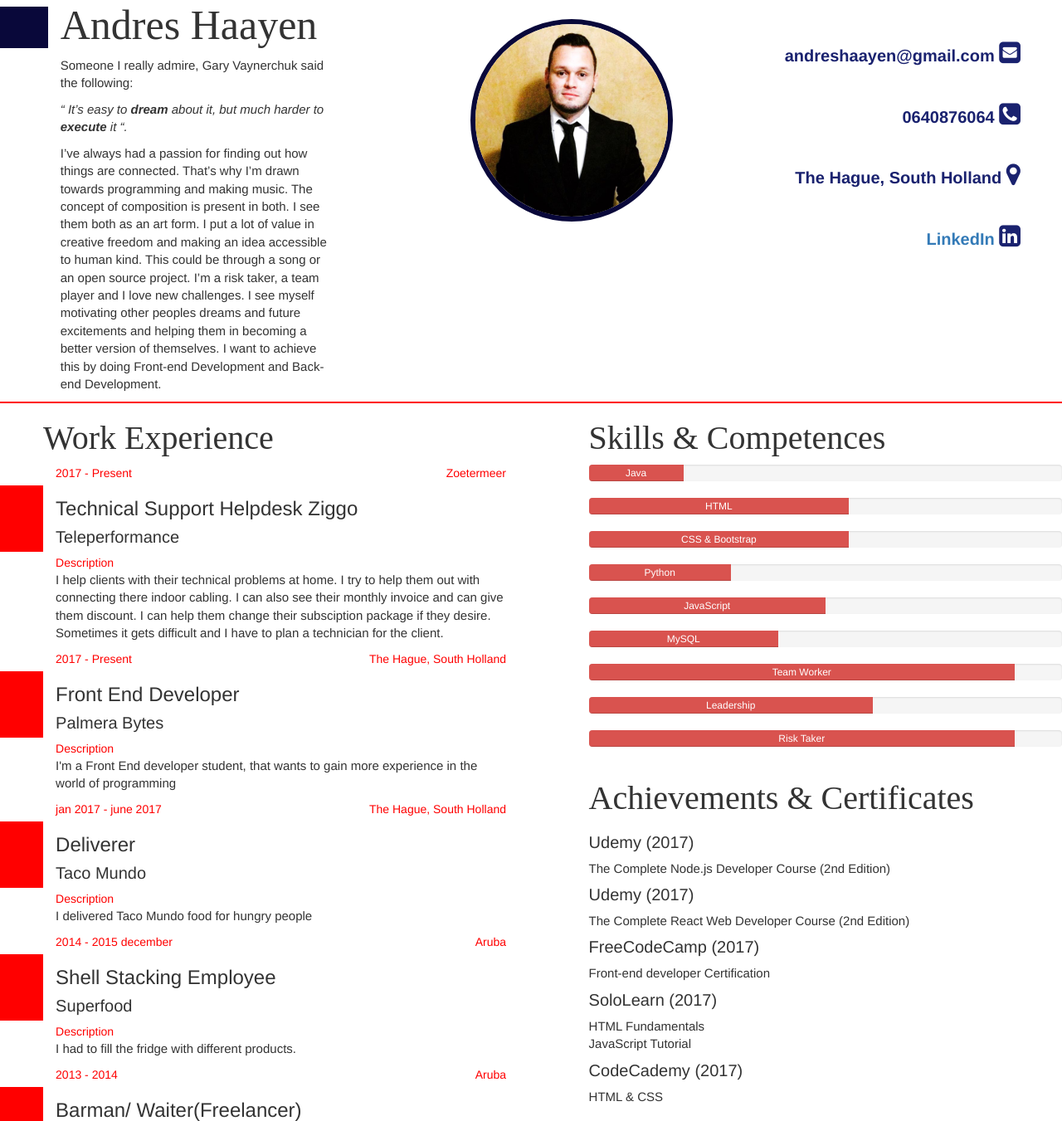
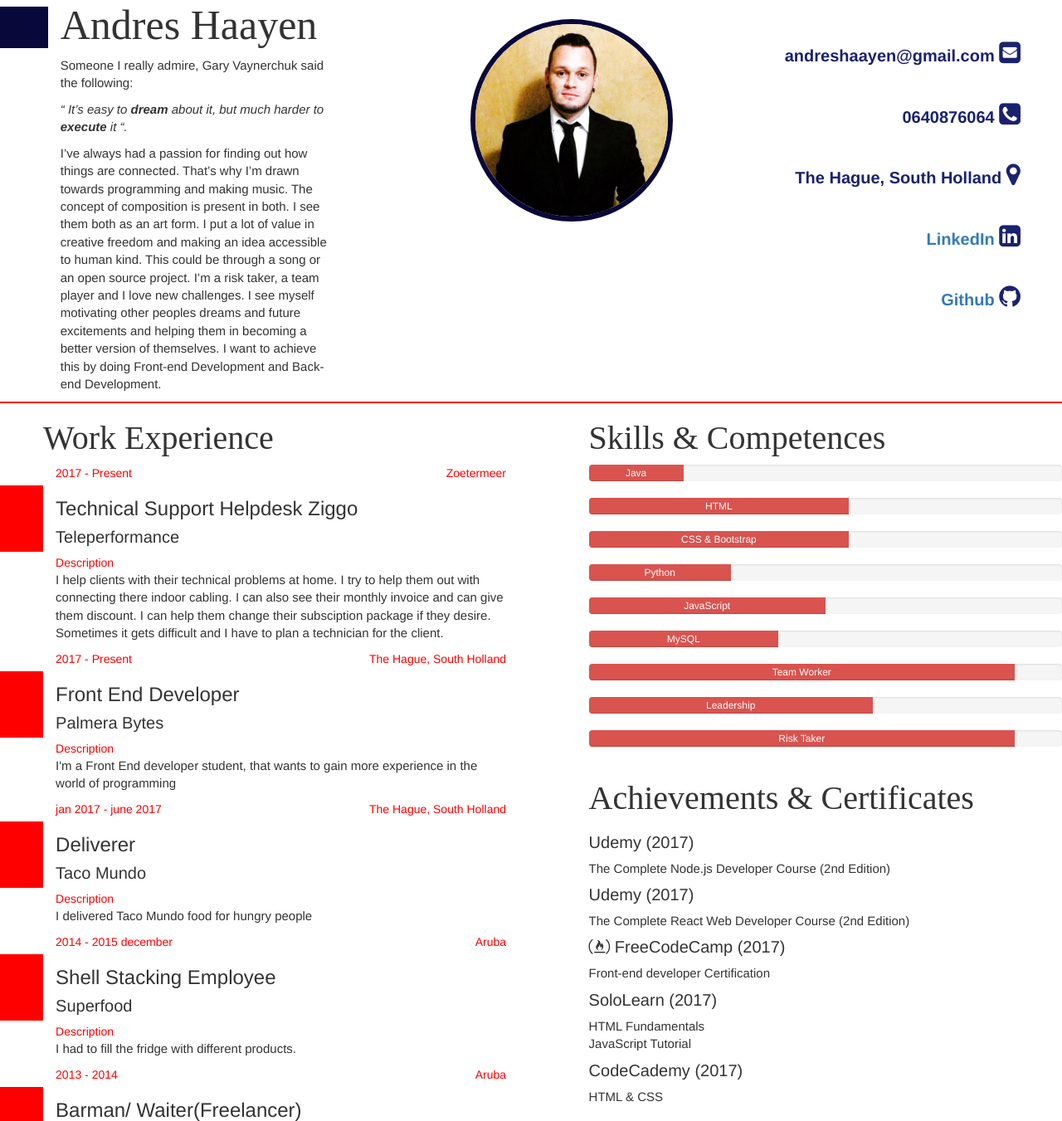
Before and after one commit to AHaayen/CV-HTML, a website: page index.html in a window 1280 px wide. Shown: the part 17-1368 px from the top of the page at 83% size. Drawn offline with nearby package versions, Linux system fonts and the light colour scheme.

Commit message:
Updated the github contact span

```diff
--- a/index.html
+++ b/index.html
@@ -83,6 +83,12 @@
                             <a href="https://www.linkedin.com/in/andres-haayen-8519a3144/">LinkedIn</a>
 
                             <i class="fa fa-linkedin-square fa-2x" style="font-size:30px;color:#1A226F"></i>
+                        </span>
+                    </li>
+                    <li>
+                        <span class="contact-span">
+                            <a href="https://github.com/AHaayen">Github</a>
+                            <i class="github fa fa-github" aria-hidden="true"style="font-size:30px;color:#1A226F"></i>
                         </span>
                     </li>
                 </ul>
@@ -332,7 +338,8 @@
                         <p>The Complete Node.js Developer Course (2nd Edition)</p>
                         <h4>Udemy (2017)</h4>
                         <p>The Complete React Web Developer Course (2nd Edition)</p>
-                        <h4>FreeCodeCamp (2017)</h4>
+                        <h4><i class="fa fa-free-code-camp" aria-hidden="true"></i>
+                            FreeCodeCamp (2017)</h4>
                         <p>Front-end developer Certification</p>
                         <h4>SoloLearn (2017)</h4>
                         <p>HTML Fundamentals
@@ -391,6 +398,7 @@
                         </div>
                     </div>
 
+
                 </div>
 
                 <!-- <div class="col-lg-11 col-md-11 col-sm-11 col-xs-11 col-lg-offset-1 col-md-offset-1 col-sm-offset-1 col-xs-offset-1">
```
Also changed, not shown: css/style.css (line endings or trailing spaces).
